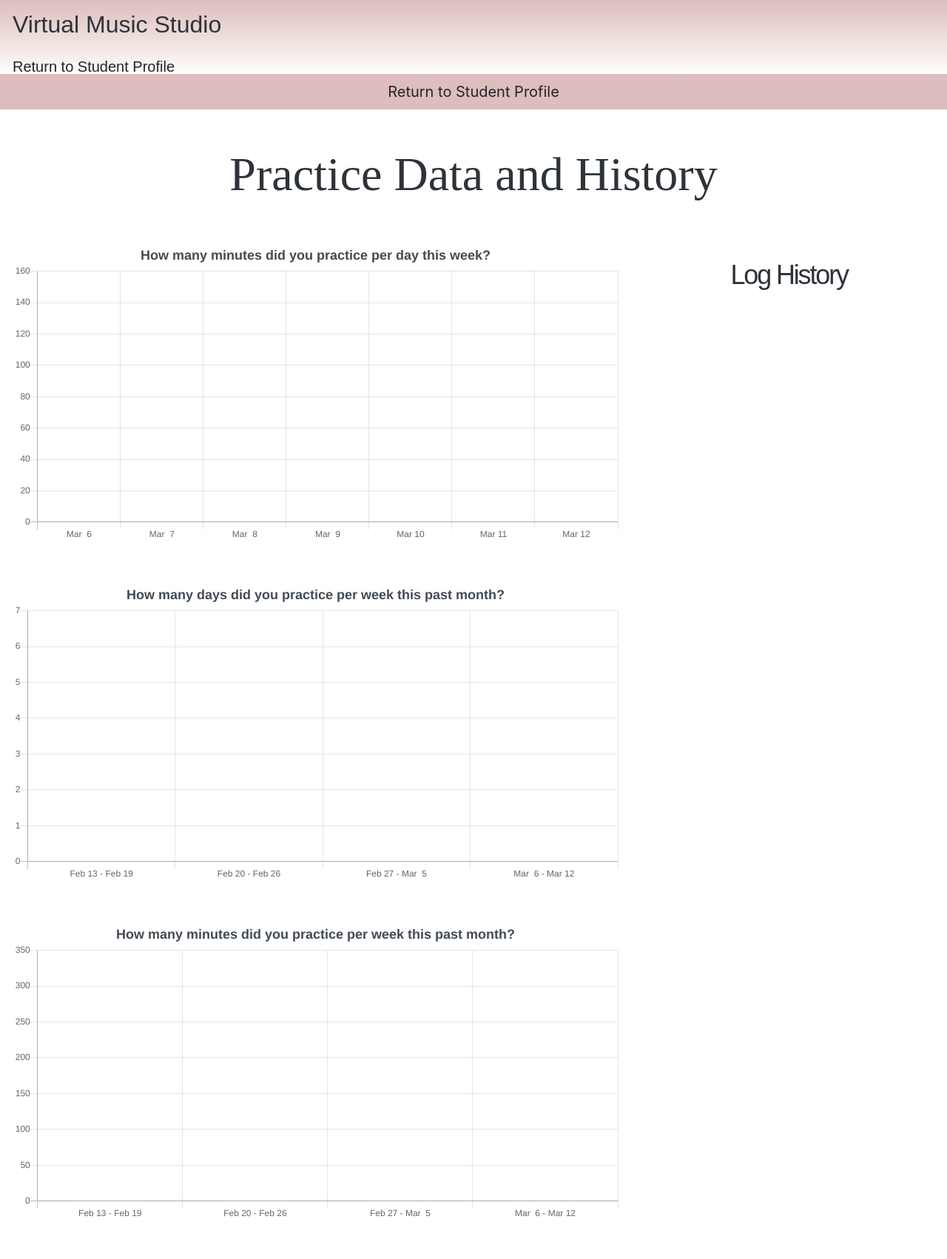
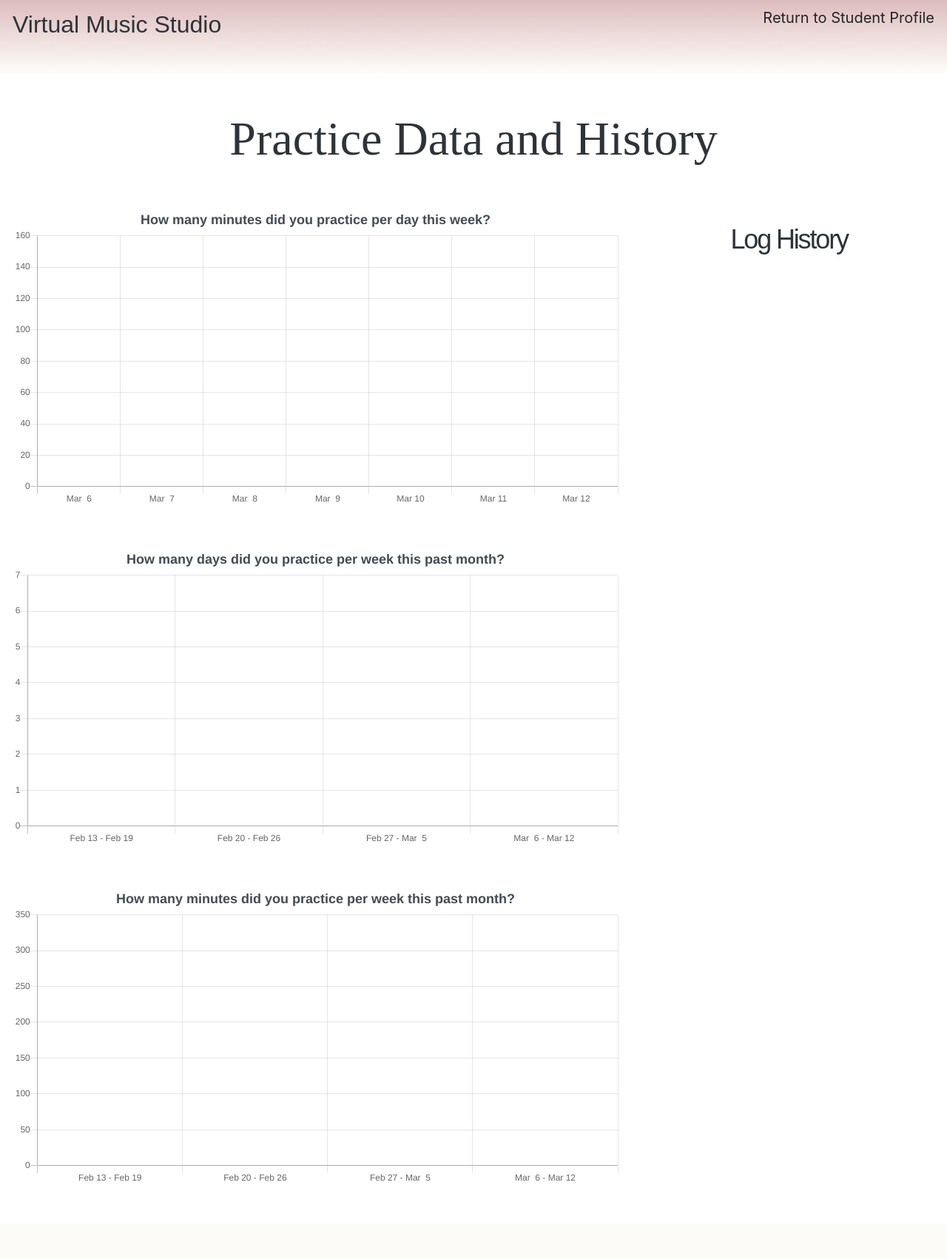
Before and after one commit to violatido/Virtual_Music_Studio, a Flask app: page /charts/1 in a window 1280 px wide. Shown: the whole page at 74% size. After the commit the page ends 1597 px from the top, so only its background shows below. Run offline with Flask 2, Linux system fonts and the light colour scheme; the visitor is signed in with stand-in values (Sample User, id 1); data comes from the database, SQL or seed files in the repository; data that the repository does not hold is empty; some libraries are stand-ins or nearby versions.

Commit message:
regulates buttons across the app

```diff
--- a/static/css/VMS.css
+++ b/static/css/VMS.css
@@ -37,14 +37,29 @@
     align-items: center;
 }
 
+/* @border-bottom: 2px black solid; */
+
 .home-btn-1 {
     font-size: 2.15em;
+    padding: 0px;
+    margin-left: 15px;
+    border-radius: 0px;
 }
 
 .home-btn-2 {
     color: #2D3339;
     font-size: 2em;
     font-weight: lighter;
+}
+
+.home-btn-1:hover {
+    border-bottom: 1px black solid;
+    transition: 1s ease;
+}
+
+.standard-btn {
+    color: #FEFEFA;
+    background-color: #B38D97;
 }
 
 .h1-page-header {
--- a/templates/charts.html
+++ b/templates/charts.html
@@ -7,18 +7,9 @@
 <body class="white">
     <nav class="light-pink">
         <div class="row nav-row">
-            <div class="col-12 d-flex justify-content-start left-nav-col">
+            <div class="col-12 d-flex justify-content-between">
                 <a class="arch btn btn-lg home-btn-2" href="/">Virtual Music Studio</a>
-            </div>
-            <div class="col">
-                <a class="btn btn-lg arch" href="/student-profile">Return to Student Profile</a>
-            </div>
-        </div>
-        <div class="row">
-            <div class="col-12 d-flex justify-content-center">
-                <div class="d-flex justify-content-center"></div>
-                    <a role="button" class="btn btn-lg" href="/student-profile">Return to Student Profile</a>
-                </div>
+                <a class="btn btn-lg" href="/student-profile">Return to Student Profile</a>
             </div>
         </div>
     </nav>
@@ -47,11 +38,12 @@
                 </div>
             </div>
             <div class="col-md-4">
+                <div class="row d-flex justify-content-center align-items-start">
+                    <h3 class="row d-flex justify-content-center align-items-start">Log History</h3>
                     <div class="col-12" id="log-history-col">
-                    <h3 class="d-flex justify-content-center">Log History</h3>
-                    <div class="row" id="note-history">
+                        <div class="" id="note-history">
                         {% for log in student_logs%}
-                    <div class="col">
+                        <div class="col d-flex justify-content-center align-items-start">
                             <div class="card" id="notes-card-style">
                                 <div class="card-body">
                                     <h5 class="card-title notes-card-title">{{ log.log_date }}</h5>
@@ -70,4 +62,5 @@
             </div>
         </div>
     </div>
+</div>
 {% endblock %}
--- a/templates/student-portal.html
+++ b/templates/student-portal.html
@@ -28,7 +28,7 @@
                     <input type="password" class="form-control form-control-sm" id="student_login_pw" name="student_login_pw" placeholder="Password">
                   </div>
                   <div class="form-group d-flex justify-content-start col-2">
-                    <button type="submit" class="btn btn-sm light-pink">Submit</button>
+                    <button type="submit" class="btn btn-sm standard-btn">Submit</button>
                   </div>
                 </div>
                 <div class="form-row">
@@ -80,10 +80,10 @@
                     <input type="password" class="form-control form-control-sm" name="student_password" id="student_password" placeholder="Password">
                   </div>
                   <div class="form-group col-3 d-flex justify-content-end">
-                    <button type="submit" class="btn btn-sm light-pink" data-toggle="modal" data-target="#student_reg_button">Submit</button>
+                    <button type="submit" class="btn btn-sm standard-btn" data-toggle="modal" data-target="#student_reg_button">Submit</button>
                   </div>
                   <div class="form-group col-3 d-flex justify-content-start">
-                    <button type="reset" value="reset" class="btn btn-sm light-pink">Reset</button>
+                    <button type="reset" value="reset" class="btn btn-sm standard-btn">Reset</button>
                   </div>
                 </div>
               </form>
--- a/templates/student-profile.html
+++ b/templates/student-profile.html
@@ -70,15 +70,15 @@
                 </div>
                 <div class="form-row">
                   <div class="form-group col-3 offset-2">
-                    <input id="sms-submit" class="btn dark-pink" data-toggle="modal" data-target="#practice_log_button" type="submit">
+                    <input id="sms-submit" class="btn standard-btn" data-toggle="modal" data-target="#practice_log_button" type="submit">
                   </div>
                   <div class="form-group col-3 d-flex justify-content-start">
-                    <input type="reset" class="ml-5 btn dark-pink" value="Reset">
+                    <input type="reset" class="ml-5 btn standard-btn" value="Reset">
                   </div>
                 </div>
                 <div class="form-row">
                   <div class="form-group col-12 d-flex justify-content-center">
-                    <a role="button" class="btn dark-pink" href="/charts/{{ student.student_id }}">See practice data and history</a>
+                    <a role="button" class="btn standard-btn" href="/charts/{{ student.student_id }}">See practice data and history</a>
                   </div>
                 </div>
               </div>
--- a/templates/teacher-notes.html
+++ b/templates/teacher-notes.html
@@ -9,10 +9,10 @@
 <body class="white">
   <nav class="light-pink">
     <div class="row nav-row">
-        <div class="col-12 d-flex justify-content-start left-nav-col" >
+        <div class="col-12 d-flex justify-content-between" >
             <a class="arch btn btn-lg home-btn-2" href="/">Virtual Music Studio</a>
+            <a class="btn btn-lg" href="/teacher-notes">Return to Student Profile</a>
         </div>
-        <div class="col-sm-6">
     </div>
   </nav>
   <div class="container-main">
--- a/templates/teacher-profile.html
+++ b/templates/teacher-profile.html
@@ -33,7 +33,7 @@
             </ul>
           </div>
           <div class="mt-3 mb-2 d-flex justify-content-center">
-            <a role="button" class="btn dark-pink btn-lg" href="/teacher-notes">Write a Lesson Note</a>
+            <a role="button" class="btn standard-btn btn-lg" href="/teacher-notes">Write a Lesson Note</a>
           </div>
         </div>
         <div class="col-10" id="teacher-sms-col">
@@ -56,7 +56,7 @@
                   </select>
                 </div>
                 <div class="form-group d-flex justify-content-center col-3">
-                  <input id="sms-submit" class="btn btn-lg dark-pink" data-toggle="modal" data-target="#teacher_text_message" type="submit">
+                  <button type="submit" id="sms-submit" class="btn btn-lg standard-btn" data-toggle="modal" data-target="#teacher_text_message" >Submit</button>
                 </div>
               </div>
             </form>
@@ -85,7 +85,7 @@
                   <li>Student phone: {{ student.student_phone }}</li>
                 </ul>
                 <div class="d-flex justify-content-center" id="chart-link-div">
-                  <a role="button" class="btn dark-pink btn-lg" id="card-link" href="/charts/{{ student.student_id }}">View Practice Data</a>
+                  <a role="button" class="btn standard-btn btn-lg" id="card-link" href="/charts/{{ student.student_id }}">View Practice Data</a>
                 </div>
               </div>
             </div>
```
Also changed, not shown: templates/teacher-portal.html (+4 -4 lines). Lines whose indentation alone changed are shown as unchanged.
